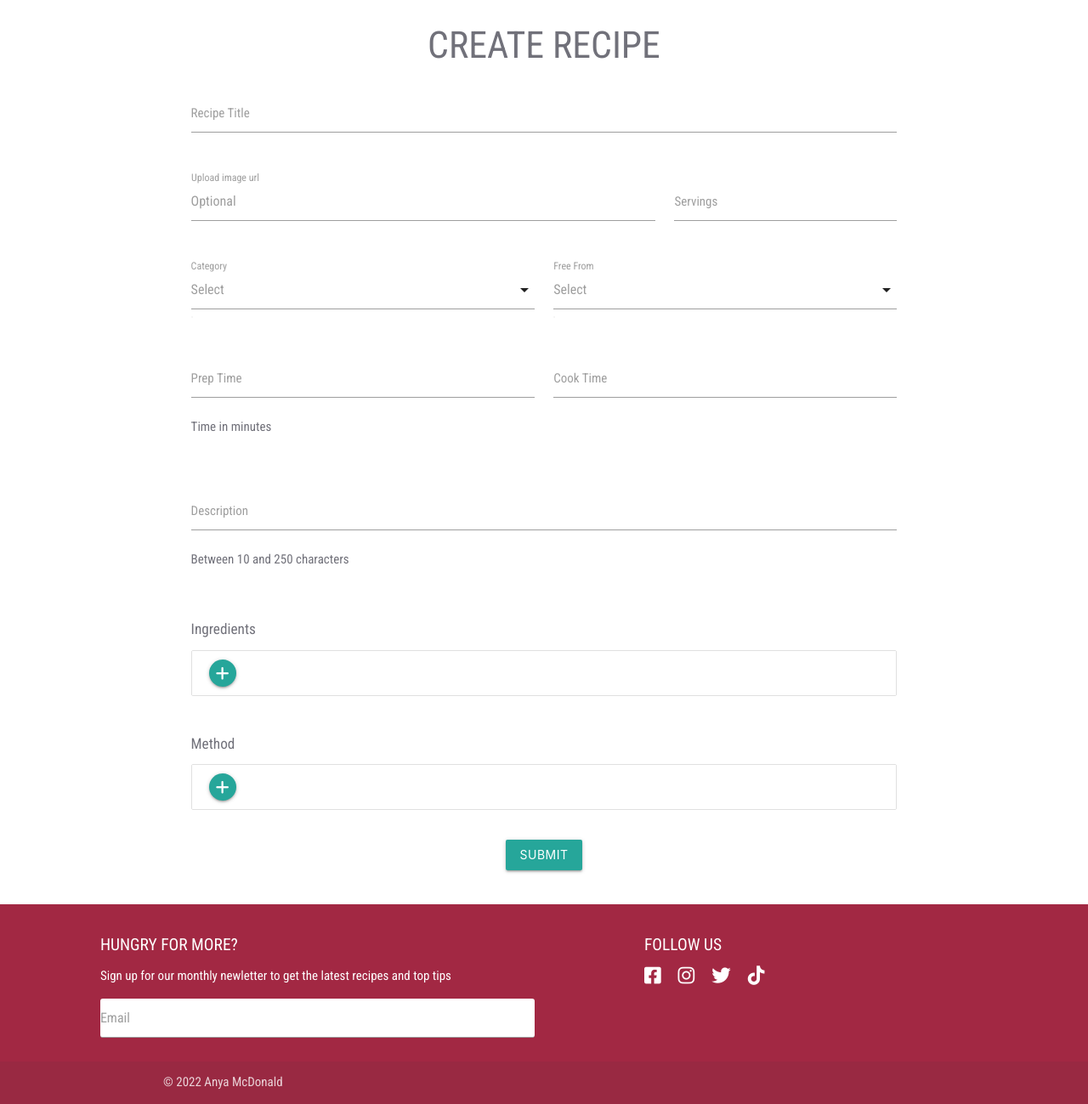
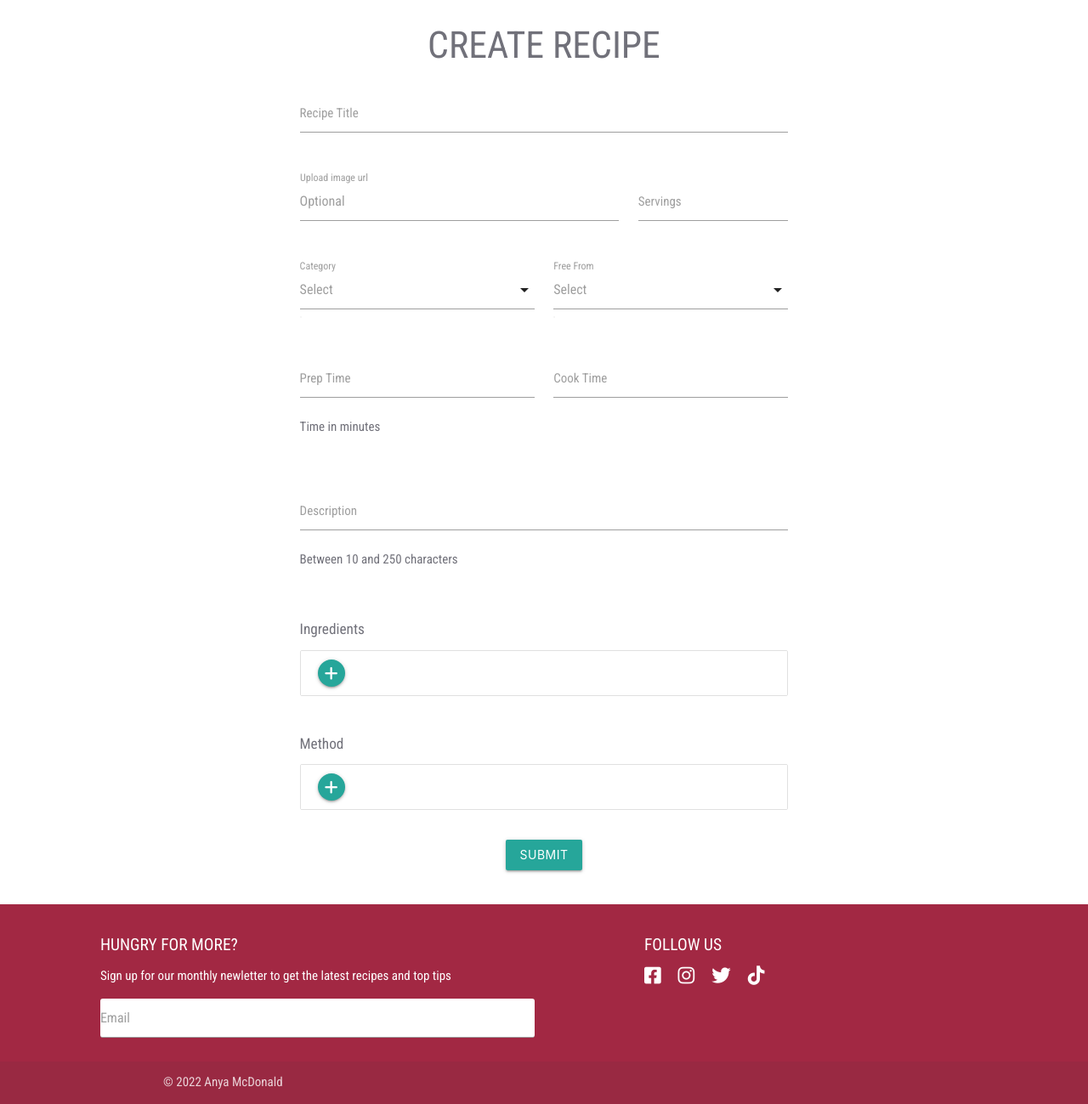
Before and after one commit to anyahush/the-freefrom-cookbook, a Flask app: page /create_recipe in a window 1280 px wide. Shown: the part 75-1374 px from the top of the page at 85% size. Run offline with Flask 2, Linux system fonts and the light colour scheme; data that the repository does not hold is empty; some libraries are stand-ins or nearby versions.

Commit message:
Add container divs to all html files

```diff
--- a/templates/create_recipe.html
+++ b/templates/create_recipe.html
@@ -1,7 +1,7 @@
 {% extends "base.html" %}
 {% block content %}
-
-<h3>Create Recipe</h3>
+<div class="container">
+    <h3>Create Recipe</h3>
 <div class="row">
     <form class="col s12 l8 offset-l2" method="POST" action="{{ url_for('create_recipe')}}">
         <!-- recipe title -->
@@ -112,4 +112,6 @@
     </form>
 </div>
 
+</div>
+
 {% endblock%}
--- a/templates/edit_recipe.html
+++ b/templates/edit_recipe.html
@@ -1,6 +1,7 @@
 {% extends "base.html" %}
 {% block content %}
-<h3>Edit Recipe</h3>
+<div class="container">
+    <h3>Edit Recipe</h3>
 <div class="row">
     <form class="col s12 l8 offset-l2" method="POST" action="{{ url_for('edit_recipe', recipe_id=recipe._id)}}">
         <!-- recipe title -->
@@ -142,4 +143,6 @@
     </form>
 </div>
 
+</div>
+
 {% endblock%}
--- a/templates/login.html
+++ b/templates/login.html
@@ -1,6 +1,6 @@
 {% extends "base.html" %}
 {% block content %}
-
+<div class="container">
     <h3 class="center-align">Login</h3>
 
     <div class="row">
@@ -39,4 +39,6 @@
         </div>
     </div>
 
+</div>
+
 {% endblock %}
--- a/templates/profile.html
+++ b/templates/profile.html
@@ -1,6 +1,6 @@
 {% extends "base.html" %}
 {% block content %}
-
+<div class="container">
     <h3 class="center-align">{{ username}}'s Profile </h3>
 
     <div class="row">
@@ -15,5 +15,7 @@
             </div>
         </div>
     </div>
+</div>
+
 
 {% endblock %}
--- a/templates/register.html
+++ b/templates/register.html
@@ -1,6 +1,6 @@
 {% extends "base.html" %}
 {% block content %}
-
+<div class="contatiner">
     <h3 class="center-align">Register</h3>
 
     <div class="row">
@@ -66,5 +66,7 @@
             </p>
         </div>
     </div>
+</div>
+
 
 {% endblock %}
--- a/templates/saved_recipes.html
+++ b/templates/saved_recipes.html
@@ -1,8 +1,10 @@
 {% extends "base.html" %}
 {% block content %}
-
-<h3>{{ username }}'s Recipes</h3>
+<div class="container">
+    <h3>{{ username }}'s Recipes</h3>
 
 <a href="{{ url_for('create_recipe') }}">Create Recipe</a>
+</div>
+
 
 {% endblock %}
```
Also changed, not shown: templates/view_recipe.html (+8 -3 lines).
